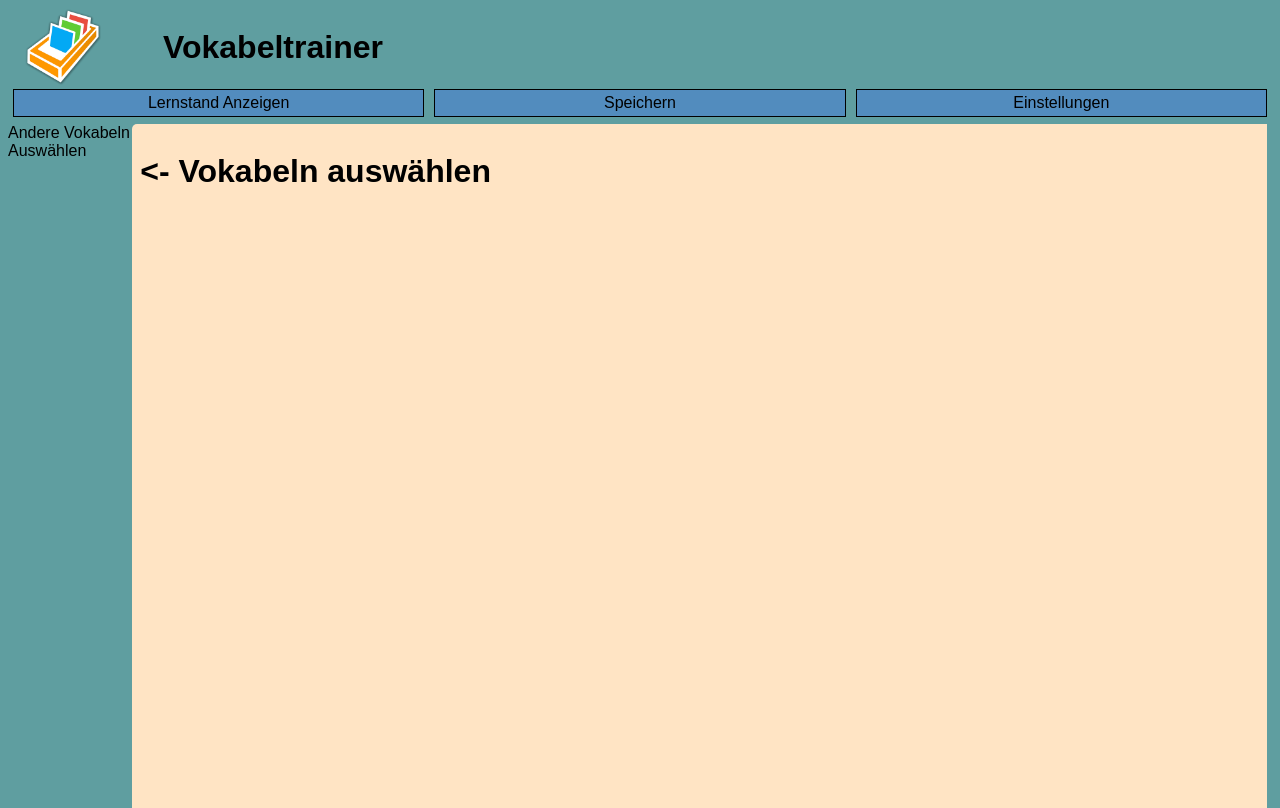
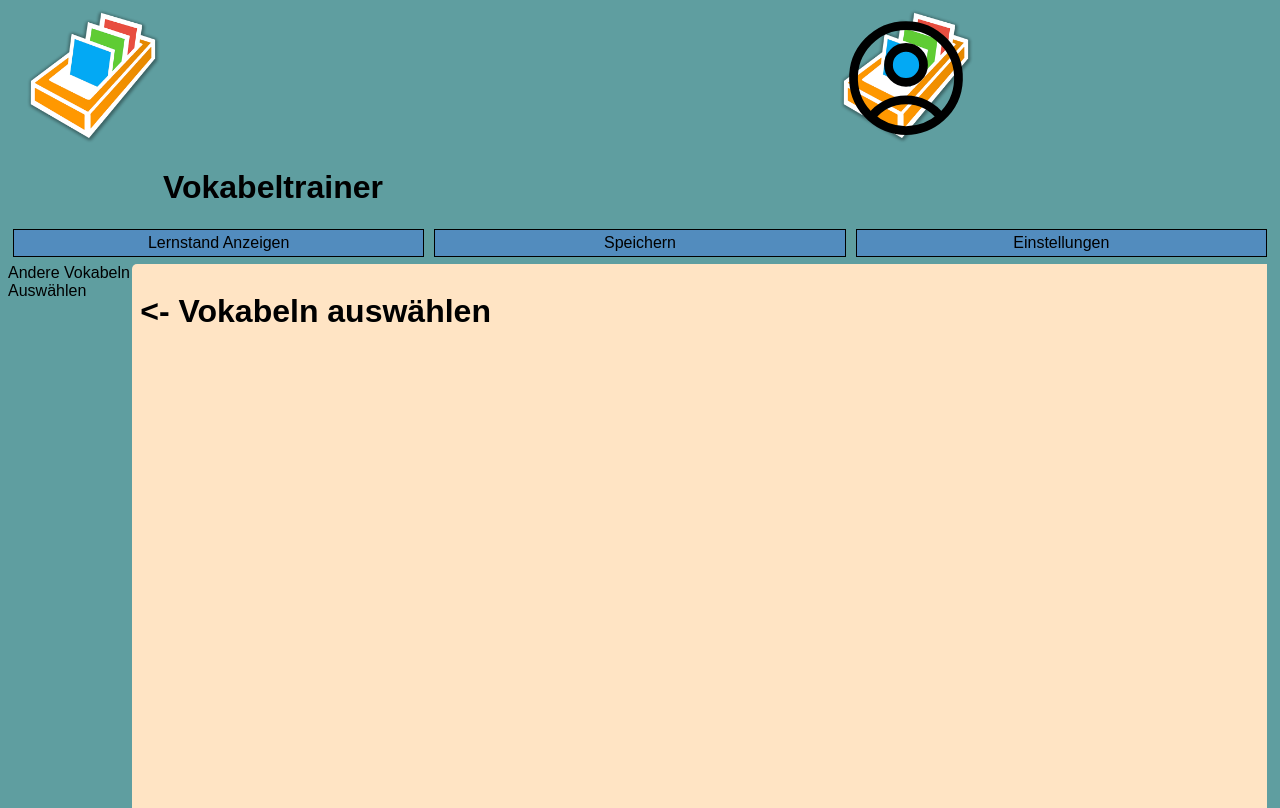
Before and after one commit to CVLgithub/CVLgithub.github.io, a PHP site: page /pages/trainer.html in a window 1280 px wide. Run offline with PHP 8.4, Linux system fonts and the light colour scheme.

Commit message:
userIcon

```diff
--- a/pages/trainer.html
+++ b/pages/trainer.html
@@ -15,6 +15,7 @@
           <!-- <img src="img/logo.png" alt="logo"> -->
         </div>
         <h1 id="Title">Vokabeltrainer</h1>
+        <img id="userIcon" src="svg/userIcon.svg" class="w-6 h-6 text-blue-500">
       </div>
       <div id="bar">
         <div class="barElement" id="barElement1" onclick="window.location.href='table.html'">Lernstand Anzeigen</div>
--- a/resources/stylesheet.css
+++ b/resources/stylesheet.css
@@ -198,8 +198,20 @@ html, body
 }
 
 #logo{
+
    margin-left: 15px;
    grid-column:1 / 1;
+   background-image:url('../img/logo.png');
+   background-repeat:no-repeat;
+   background-size: contain;
+   background-clip: padding-box;
+   width: 140px;
+}
+
+#userIcon{
+   grid-row: 1 / 1;
+   margin-left: 15px;
+   grid-column:4 / 4;
    background-image:url('../img/logo.png');
    background-repeat:no-repeat;
    background-size: contain;
```
Also changed, not shown: resources/svg/userIcon.svg (added).
